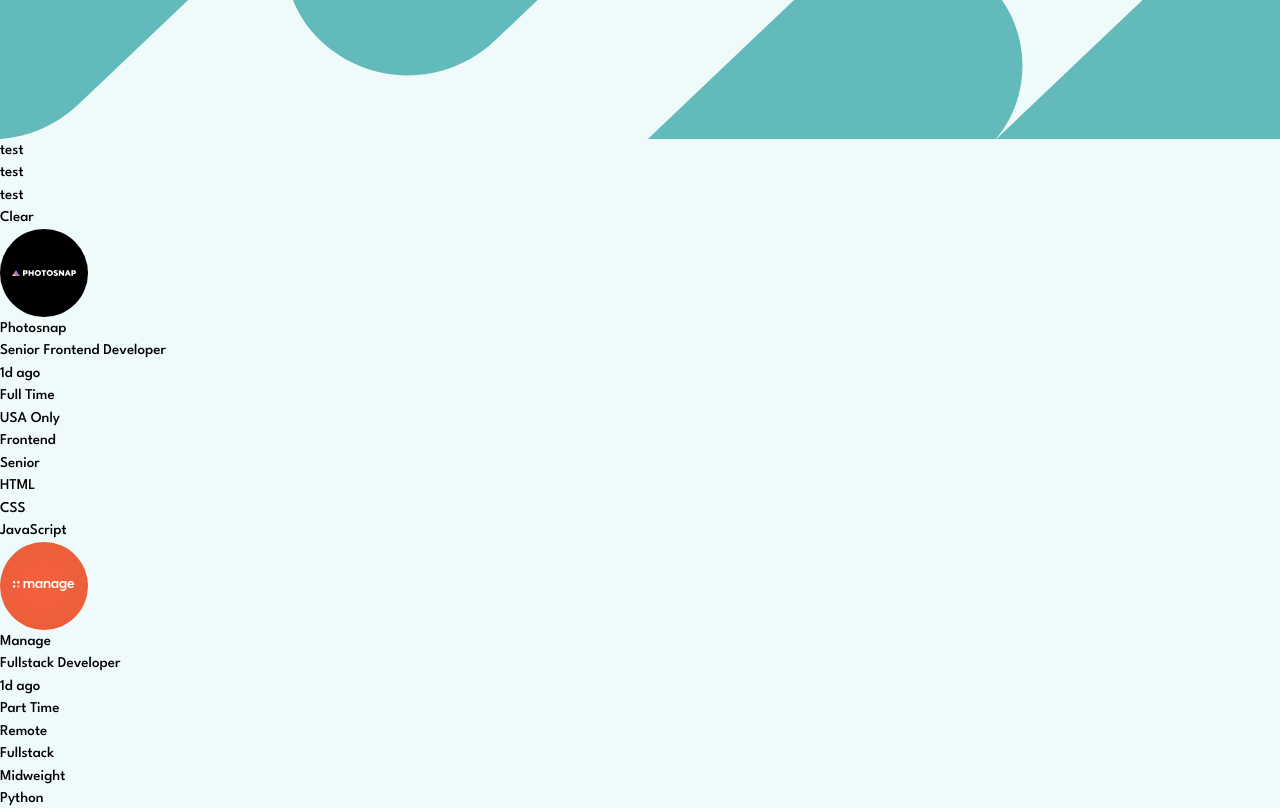
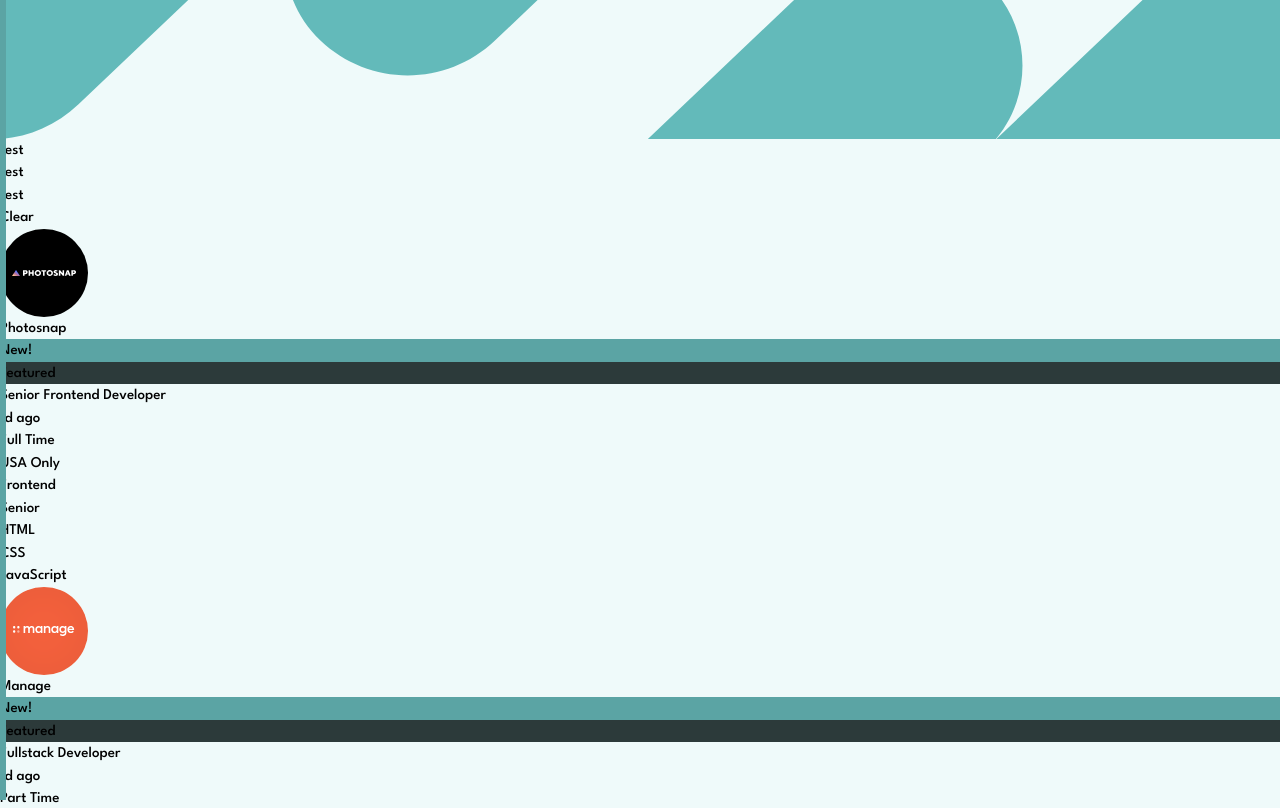
Before and after one commit to alanb4rt/static-job-listings, a React (Vite) app: page / in a window 1280 px wide. Shown: the top 808 px of the page. Built offline with nearby package versions, Linux system fonts and the light colour scheme.

Commit message:
add isNew and isFeatured from data in JobCard

```diff
--- /dev/null
+++ b/src/components/Badge.jsx
@@ -0,0 +1,10 @@
+export default function Badge({ children, color }) {
+  return (
+    <div
+      className="text-sm font-bold uppercase rounded-full text-white px-2"
+      style={{ background: color }}
+    >
+      {children}
+    </div>
+  );
+}
--- a/src/components/JobCard.jsx
+++ b/src/components/JobCard.jsx
@@ -1,3 +1,4 @@
+import Badge from "./Badge";
 import JobSkill from "./JobSkill";
 
 export default function JobCard({ job }) {
@@ -5,7 +6,8 @@ export default function JobCard({ job }) {
     id,
     company,
     logo,
-    featured,
+    isNew,
+    isFeatured,
     position,
     role,
     level,
@@ -19,10 +21,22 @@ export default function JobCard({ job }) {
   const jobSkills = [role, level, ...languages, ...tools];
 
   return (
-    <div className="flex items-center gap-8 p-8 bg-white shadow-lg rounded">
+    <div
+      className={`relative overflow-hidden flex items-center gap-8 p-8 bg-white shadow-lg rounded ${
+        isFeatured && "job-featured"
+      }`}
+    >
       <img src={`./src/assets/${logo}`} alt={`Logo ${company}`} />
       <div className="flex flex-1 flex-col justify-between">
-        <p className="text-[var(--color-primary)] font-bold">{company}</p>
+        <div className="flex items-center gap-2">
+          <p className="text-[var(--color-primary)] font-bold mr-2">
+            {company}
+          </p>
+          {isNew && <Badge color="var(--color-primary)">New!</Badge>}
+          {isFeatured && (
+            <Badge color="var(--very-dark-grayish-cyan)">Featured</Badge>
+          )}
+        </div>
         <h2 className="text-xl font-bold">{position}</h2>
         <div className="flex items-center gap-4 text-[var(--dark-grayish-cyan)]">
           <p>{postedAt}</p>
--- a/src/data/data.json
+++ b/src/data/data.json
@@ -3,150 +3,195 @@
     "id": 1,
     "company": "Photosnap",
     "logo": "./images/photosnap.svg",
-    "new": true,
-    "featured": true,
+    "isNew": true,
+    "isFeatured": true,
     "position": "Senior Frontend Developer",
     "role": "Frontend",
     "level": "Senior",
     "postedAt": "1d ago",
     "contract": "Full Time",
     "location": "USA Only",
-    "languages": ["HTML", "CSS", "JavaScript"],
+    "languages": [
+      "HTML",
+      "CSS",
+      "JavaScript"
+    ],
     "tools": []
   },
   {
     "id": 2,
     "company": "Manage",
     "logo": "./images/manage.svg",
-    "new": true,
-    "featured": true,
+    "isNew": true,
+    "isFeatured": true,
     "position": "Fullstack Developer",
     "role": "Fullstack",
     "level": "Midweight",
     "postedAt": "1d ago",
     "contract": "Part Time",
     "location": "Remote",
-    "languages": ["Python"],
-    "tools": ["React"]
+    "languages": [
+      "Python"
+    ],
+    "tools": [
+      "React"
+    ]
   },
   {
     "id": 3,
     "company": "Account",
     "logo": "./images/account.svg",
-    "new": true,
-    "featured": false,
+    "isNew": true,
+    "isFeatured": false,
     "position": "Junior Frontend Developer",
     "role": "Frontend",
     "level": "Junior",
     "postedAt": "2d ago",
     "contract": "Part Time",
     "location": "USA Only",
-    "languages": ["JavaScript"],
-    "tools": ["React", "Sass"]
+    "languages": [
+      "JavaScript"
+    ],
+    "tools": [
+      "React",
+      "Sass"
+    ]
   },
   {
     "id": 4,
     "company": "MyHome",
     "logo": "./images/myhome.svg",
-    "new": false,
-    "featured": false,
+    "isNew": false,
+    "isFeatured": false,
     "position": "Junior Frontend Developer",
     "role": "Frontend",
     "level": "Junior",
     "postedAt": "5d ago",
     "contract": "Contract",
     "location": "USA Only",
-    "languages": ["CSS", "JavaScript"],
+    "languages": [
+      "CSS",
+      "JavaScript"
+    ],
     "tools": []
   },
   {
     "id": 5,
     "company": "Loop Studios",
     "logo": "./images/loop-studios.svg",
-    "new": false,
-    "featured": false,
+    "isNew": false,
+    "isFeatured": false,
     "position": "Software Engineer",
     "role": "Fullstack",
     "level": "Midweight",
     "postedAt": "1w ago",
     "contract": "Full Time",
     "location": "Worldwide",
-    "languages": ["JavaScript", "Ruby"],
-    "tools": ["Sass"]
+    "languages": [
+      "JavaScript",
+      "Ruby"
+    ],
+    "tools": [
+      "Sass"
+    ]
   },
   {
     "id": 6,
     "company": "FaceIt",
     "logo": "./images/faceit.svg",
-    "new": false,
-    "featured": false,
+    "isNew": false,
+    "isFeatured": false,
     "position": "Junior Backend Developer",
     "role": "Backend",
     "level": "Junior",
     "postedAt": "2w ago",
     "contract": "Full Time",
     "location": "UK Only",
-    "languages": ["Ruby"],
-    "tools": ["RoR"]
+    "languages": [
+      "Ruby"
+    ],
+    "tools": [
+      "RoR"
+    ]
   },
   {
     "id": 7,
     "company": "Shortly",
     "logo": "./images/shortly.svg",
-    "new": false,
-    "featured": false,
+    "isNew": false,
+    "isFeatured": false,
     "position": "Junior Developer",
     "role": "Frontend",
     "level": "Junior",
     "postedAt": "2w ago",
     "contract": "Full Time",
     "location": "Worldwide",
-    "languages": ["HTML", "JavaScript"],
-    "tools": ["Sass"]
+    "languages": [
+      "HTML",
+      "JavaScript"
+    ],
+    "tools": [
+      "Sass"
+    ]
   },
   {
     "id": 8,
     "company": "Insure",
     "logo": "./images/insure.svg",
-    "new": false,
-    "featured": false,
+    "isNew": false,
+    "isFeatured": false,
     "position": "Junior Frontend Developer",
     "role": "Frontend",
     "level": "Junior",
     "postedAt": "2w ago",
     "contract": "Full Time",
     "location": "USA Only",
-    "languages": ["JavaScript"],
-    "tools": ["Vue", "Sass"]
+    "languages": [
+      "JavaScript"
+    ],
+    "tools": [
+      "Vue",
+      "Sass"
+    ]
   },
   {
     "id": 9,
     "company": "Eyecam Co.",
     "logo": "./images/eyecam-co.svg",
-    "new": false,
-    "featured": false,
+    "isNew": false,
+    "isFeatured": false,
     "position": "Full Stack Engineer",
     "role": "Fullstack",
     "level": "Midweight",
     "postedAt": "3w ago",
     "contract": "Full Time",
     "location": "Worldwide",
-    "languages": ["JavaScript", "Python"],
-    "tools": ["Django"]
+    "languages": [
+      "JavaScript",
+      "Python"
+    ],
+    "tools": [
+      "Django"
+    ]
   },
   {
     "id": 10,
     "company": "The Air Filter Company",
     "logo": "./images/the-air-filter-company.svg",
-    "new": false,
-    "featured": false,
+    "isNew": false,
+    "isFeatured": false,
     "position": "Front-end Dev",
     "role": "Frontend",
     "level": "Junior",
     "postedAt": "1mo ago",
     "contract": "Part Time",
     "location": "Worldwide",
-    "languages": ["JavaScript"],
-    "tools": ["React", "Sass"]
+    "languages": [
+      "JavaScript"
+    ],
+    "tools": [
+      "React",
+      "Sass"
+    ]
   }
 ]
--- a/src/index.css
+++ b/src/index.css
@@ -31,3 +31,11 @@ body {
 
   background-color: var(--color-bg);
 }
+
+.job-featured::before {
+  content: "";
+  position: absolute;
+  inset: 0 auto 0 0;
+  width: 6px;
+  background-color: var(--color-primary);
+}
```
